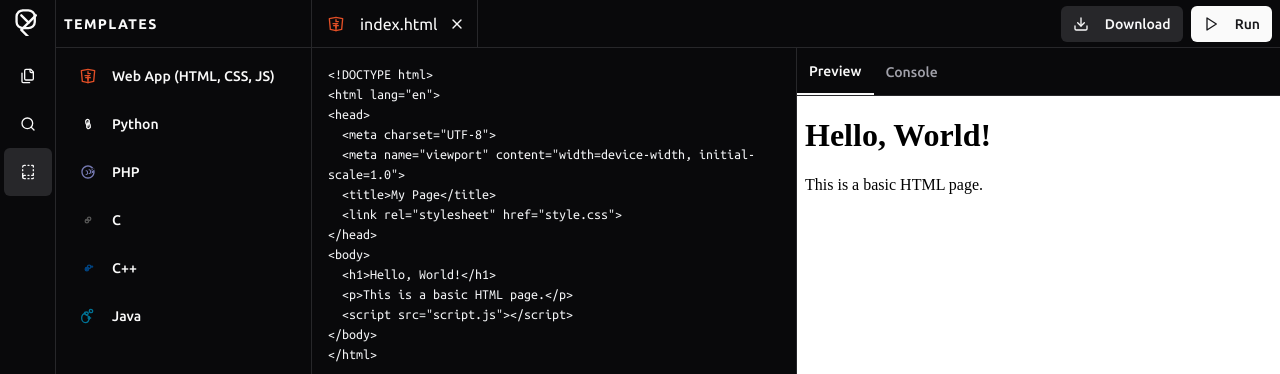
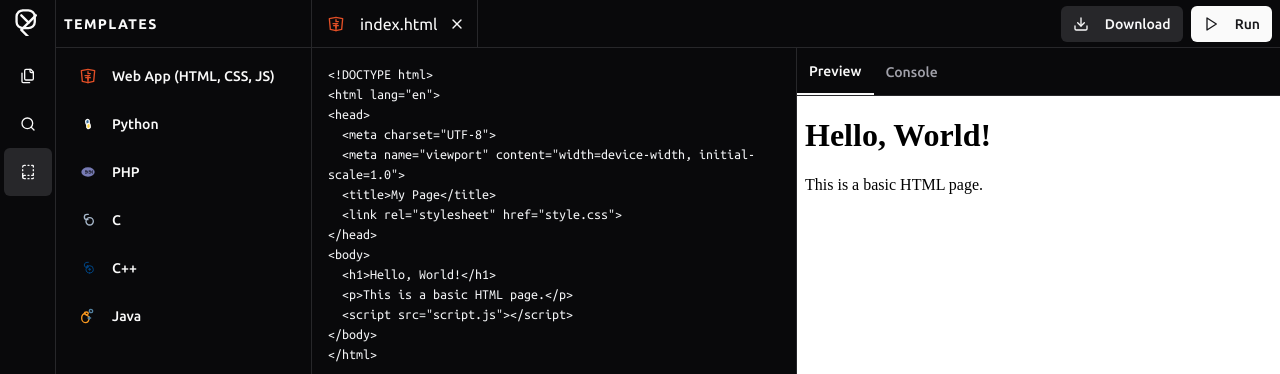
Before and after one commit to armandeep561/CodeZen, a Next.js app: page / in a window 1280 px wide. Both pictures are taken after a click on the button 27 px from the left and 172 px from the top of the page. Shown: the top 374 px of the page. Built offline with nearby package versions, Linux system fonts and the light colour scheme; what @genkit-ai/googleai, genkit would draw is missing.

Commit message:
Dont use SVGs, instead use icons8 or something you like. It will be more

```diff
--- a/src/components/polyglot-studio/language-icon.tsx
+++ b/src/components/polyglot-studio/language-icon.tsx
@@ -13,22 +13,39 @@ const icons: Record<string, React.ReactNode> = {
         <svg xmlns="http://www.w3.org/2000/svg" width="16" height="16" viewBox="0 0 24 24" fill="none" stroke="#1572B6" strokeWidth="2" strokeLinecap="round" strokeLinejoin="round"><path d="M12 2L2 4l1.5 16L12 22l8.5-2L22 4z"/><path d="M12 11.5V22"/><path d="M12 11.5H7.5m7 0H12"/><path d="M15.5 8.5H12V5.5"/><path d="M8.5 14.5H12v3"/><path d="M15.5 14.5H12"/></svg>
     ),
     javascript: (
-        <svg xmlns="http://www.w3.org/2000/svg" width="16" height="16" viewBox="0 0 24 24" fill="#F7DF1E" stroke="#000" strokeWidth="1" strokeLinecap="round" strokeLinejoin="round"><path d="M0 0h24v24H0z" fill="none" stroke="none"/><path d="M3 3h18v18H3z"/><path d_p_1="M10 15V9h4" d="m10 15 2-2 2 2" stroke="#fff"/><path d_p_2="M15 15a1 1 0 0 0 1-1v-4a1 1 0 0 0-2 0v4a1 1 0 0 0 1 1" stroke="#fff"/></svg>
+        <svg xmlns="http://www.w3.org/2000/svg" width="16" height="16" viewBox="0 0 24 24" fill="#F7DF1E" stroke="none"><path d="M0 0h24v24H0z" fill="none"/><path d="M3 3h18v18H3z"/><path d="M10 15V9h4" stroke="#000" strokeWidth="2" strokeLinecap="round"/><path d="M10 12h3" stroke="#000" strokeWidth="2" strokeLinecap="round"/><path d="M16 15a1 1 0 0 0 1-1v-4a1 1 0 0 0-2 0v4a1 1 0 0 0 1 1z" fill="#000"/></svg>
     ),
     python: (
-        <svg xmlns="http://www.w3.org/2000/svg" width="16" height="16" viewBox="0 0 24 24" fill="none" stroke="currentColor" strokeWidth="2" strokeLinecap="round" strokeLinejoin="round"><path d="M13.83 8.67c.36-1.18.0-2.4-1-3.17s-2.35-.5-3.33.33c-.98.83-1.22 2.18-.86 3.36.36 1.18-.0 2.4 1 3.17s2.35.5 3.33-.33c.98-.83 1.22-2.18.86-3.36Z"/><path d="M10.17 15.33c-.36 1.18-.0 2.4 1 3.17s2.35.5 3.33-.33c.98-.83 1.22-2.18.86-3.36-.36-1.18.0-2.4-1-3.17s-2.35-.5-3.33.33c-.98.83-1.22 2.18-.86 3.36Z"/><path d="M12 9v2"/><path d="M12 13v2"/></svg>
+       <svg xmlns="http://www.w3.org/2000/svg" width="16" height="16" viewBox="0 0 24 24" fill="none" stroke="currentColor" strokeWidth="2" strokeLinecap="round" strokeLinejoin="round">
+        <path d="M13.83 8.67c.36-1.18.0-2.4-1-3.17s-2.35-.5-3.33.33c-.98.83-1.22 2.18-.86 3.36.36 1.18-.0 2.4 1 3.17s2.35.5 3.33-.33c.98-.83 1.22-2.18.86-3.36Z" fill="#306998"/>
+        <path d="M10.17 15.33c-.36 1.18-.0 2.4 1 3.17s2.35.5 3.33-.33c.98-.83 1.22-2.18.86-3.36-.36-1.18.0-2.4-1-3.17s-2.35-.5-3.33.33c-.98.83-1.22 2.18-.86 3.36Z" fill="#FFD43B"/>
+       </svg>
     ),
     php: (
-        <svg xmlns="http://www.w3.org/2000/svg" width="16" height="16" viewBox="0 0 24 24" fill="#777BB4" stroke="none"><path d="M12 2C6.48 2 2 6.48 2 12s4.48 10 10 10 10-4.48 10-10S17.52 2 12 2zm0 18c-4.41 0-8-3.59-8-8s3.59-8 8-8 8 3.59 8 8-3.59 8-8 8zm-2.5-3.5h-1v-7h1c1.38 0 2.5 1.12 2.5 2.5v2c0 1.38-1.12 2.5-2.5 2.5zm0-1.5c.55 0 1-.45 1-1v-2c0-.55-.45-1-1-1h-1v4h1zm4.5 0h-1v-7h1c1.38 0 2.5 1.12 2.5 2.5v2c0 1.38-1.12 2.5-2.5 2.5zm0-1.5c.55 0 1-.45 1-1v-2c0-.55-.45-1-1-1h-1v4h1zm4.5 0h-1v-7h2.5c.83 0 1.5.67 1.5 1.5v0c0 .83-.67 1.5-1.5 1.5H17v1h1.5c.83 0 1.5.67 1.5 1.5v0c0 .83-.67 1.5-1.5 1.5H17v1h-1.5z"/></svg>
+        <svg xmlns="http://www.w3.org/2000/svg" width="16" height="16" viewBox="0 0 24 24" fill="#777BB4" stroke="none">
+            <ellipse cx="12" cy="12" rx="10" ry="7"/>
+            <path d="M7.5 9.5h2c1.38 0 2.5 1.12 2.5 2.5s-1.12 2.5-2.5 2.5h-2v-5zm2 3.5c.28 0 .5-.22.5-.5s-.22-.5-.5-.5h-1.5v1h1.5zm3.5-3.5h2c1.38 0 2.5 1.12 2.5 2.5s-1.12 2.5-2.5 2.5h-2v-5zm2 3.5c.28 0 .5-.22.5-.5s-.22-.5-.5-.5h-1.5v1h1.5zm3.5-3.5h1.5l-1 2.5 1 2.5h-1.5l-1-2.5 1-2.5z" fill="#000000" opacity="0.6"/>
+        </svg>
     ),
     c: (
-        <svg xmlns="http://www.w3.org/2000/svg" width="16" height="16" viewBox="0 0 24 24" fill="none" stroke="#555555" strokeWidth="2" strokeLinecap="round" strokeLinejoin="round"><path d="M10.29 16.29a2.5 2.5 0 1 0 0-5 2.5 2.5 0 0 0 0 5Z"/><path d="M13.71 7.71a2.5 2.5 0 1 0 0 5 2.5 2.5 0 0 0 0-5Z"/><path d="M12 12h-2.5"/></svg>
+        <svg xmlns="http://www.w3.org/2000/svg" width="16" height="16" viewBox="0 0 24 24" fill="none" stroke="#A8B9CC" strokeWidth="2" strokeLinecap="round" strokeLinejoin="round">
+            <path d="M14.5 19.5a5.5 5.5 0 1 0 0-11 5.5 5.5 0 0 0 0 11z"/>
+            <path d="M12 11.5h-1.5c-2.21 0-4-1.79-4-4s1.79-4 4-4h2"/>
+        </svg>
     ),
     cpp: (
-        <svg xmlns="http://www.w3.org/2000/svg" width="16" height="16" viewBox="0 0 24 24" fill="none" stroke="#004482" strokeWidth="2" strokeLinecap="round" strokeLinejoin="round"><path d="M10.29 16.29a2.5 2.5 0 1 0 0-5 2.5 2.5 0 0 0 0 5Z"/><path d="M13.71 7.71a2.5 2.5 0 1 0 0 5 2.5 2.5 0 0 0 0-5Z"/><path d="M12 12h-2.5"/><path d="M17 10h2m-1-1v2m-9 3h2m-1-1v2"/></svg>
+         <svg xmlns="http://www.w3.org/2000/svg" width="16" height="16" viewBox="0 0 24 24" fill="none" stroke="#004482" strokeWidth="1.5" strokeLinecap="round" strokeLinejoin="round">
+            <path d="M14.5 19.5a5.5 5.5 0 1 0 0-11 5.5 5.5 0 0 0 0 11z"/>
+            <path d="M12 11.5h-1.5c-2.21 0-4-1.79-4-4s1.79-4 4-4h2"/>
+            <path d="M14.5 12.5v3m1.5-1.5h-3m-1.5-6v3m1.5-1.5h-3"/>
+        </svg>
     ),
     java: (
-         <svg xmlns="http://www.w3.org/2000/svg" width="16" height="16" viewBox="0 0 24 24" fill="none" stroke="#007396" strokeWidth="2" strokeLinecap="round" strokeLinejoin="round"><path d="M8 8c-3.18.5-5.5 3.5-5.5 7S4.82 22 8 22s5.5-2.5 5.5-6.5c0-1.79-1.39-4-3-4.5S6.5 9 6.5 8s1.5-2 3-2 3 .5 3 2-1.5 2-3 2-3-1-3-2 .5-2 3-2"/><path d="M12 15h4m-2-2v4"/><path d="M16 2a3 3 0 0 1 3 3 2 2 0 0 1-2 2 3 3 0 0 1-3-3 2 2 0 0 1 2-2z"/></svg>
+        <svg xmlns="http://www.w3.org/2000/svg" width="16" height="16" viewBox="0 0 24 24" fill="none" stroke="currentColor" strokeWidth="2" strokeLinecap="round" strokeLinejoin="round">
+            <path d="M8 8c-3.18.5-5.5 3.5-5.5 7S4.82 22 8 22s5.5-2.5 5.5-6.5c0-1.79-1.39-4-3-4.5S6.5 9 6.5 8s1.5-2 3-2 3 .5 3 2-1.5 2-3 2-3-1-3-2 .5-2 3-2" stroke="#f89820"/>
+            <path d="M12 15h4m-2-2v4" stroke="#5382a1"/>
+            <path d="M16 2a3 3 0 0 1 3 3 2 2 0 0 1-2 2 3 3 0 0 1-3-3 2 2 0 0 1 2-2z" stroke="#5382a1"/>
+        </svg>
     ),
 };
 
```
